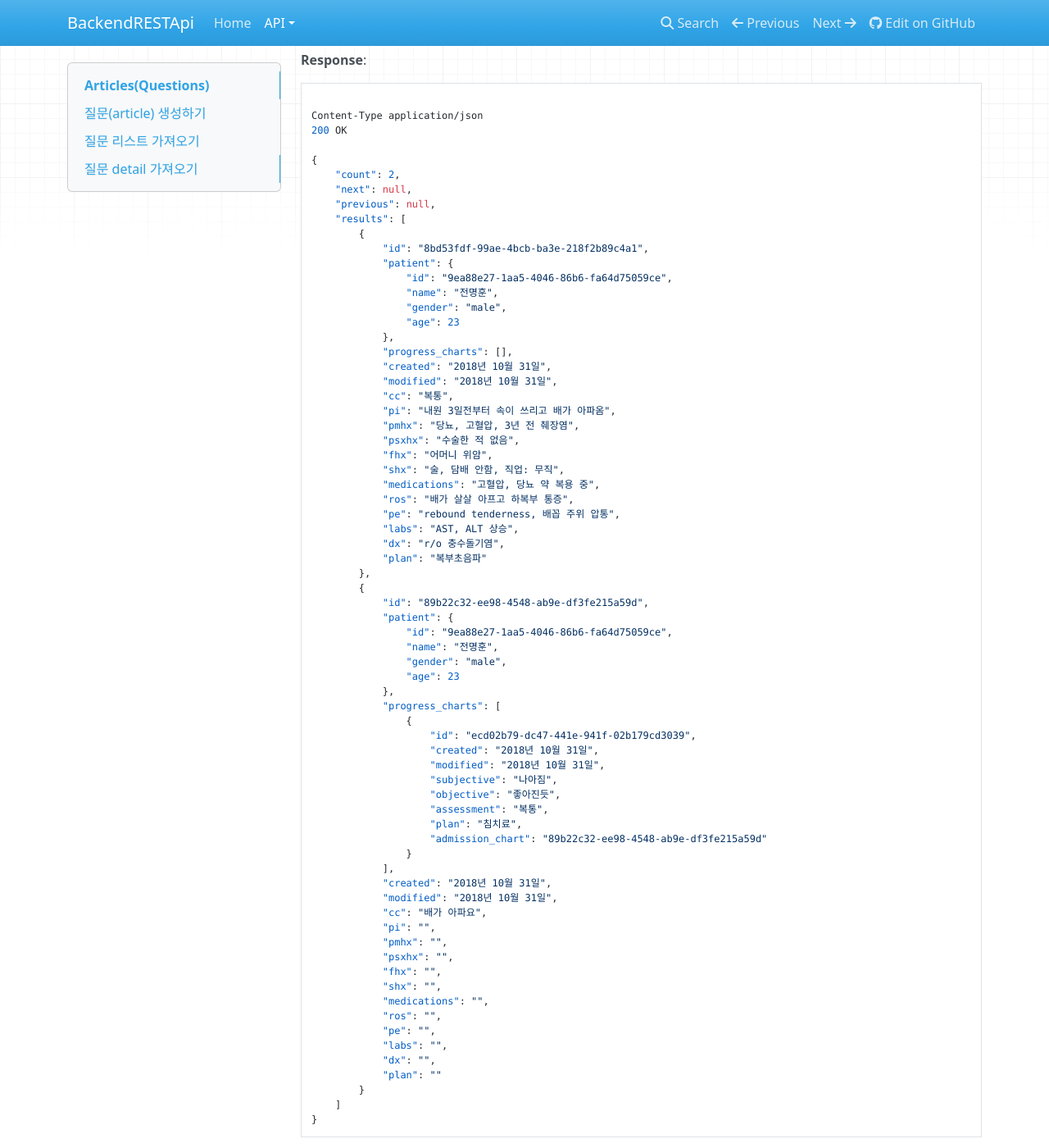
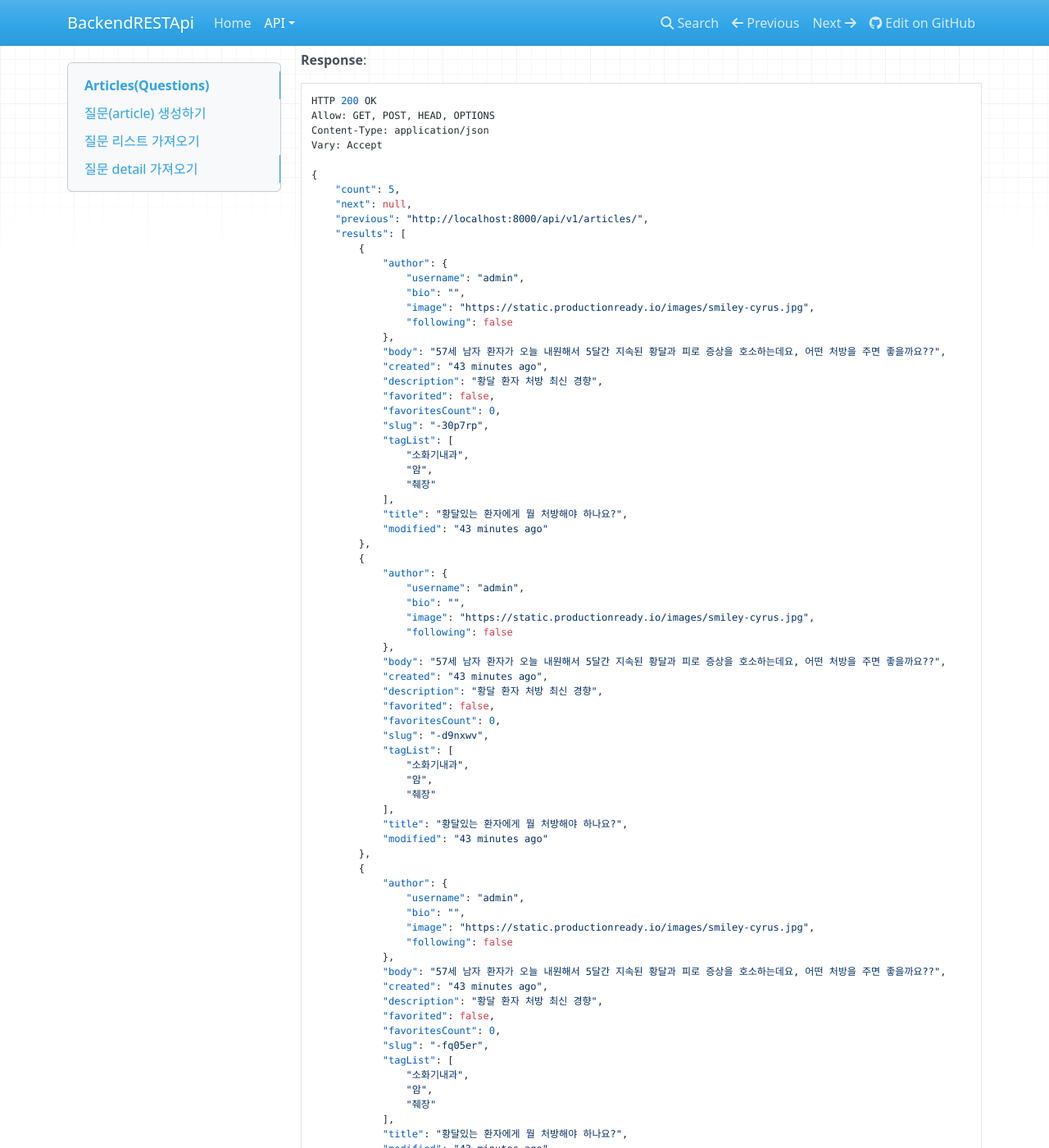
Before and after one commit to mhoonjeon/BackendRESTApi, an MkDocs documentation site: the page built from docs/api/articles.md, in a window 1280 px wide and 1400 px high, scrolled down 1583 px. Shown: the whole window at 82% size. Built offline with MkDocs 1.6.1, drawn with Linux system fonts in a browser that asks for light colours; nearby versions of some CDN libraries; old or Windows-style settings are respelled for this version of MkDocs; some of the changed text lies outside the part shown.

````diff
--- a/docs/api/articles.md
+++ b/docs/api/articles.md
@@ -77,73 +77,120 @@
 **Response**:
 
 ```json
-
-Content-Type application/json
-200 OK
+HTTP 200 OK
+Allow: GET, POST, HEAD, OPTIONS
+Content-Type: application/json
+Vary: Accept
 
 {
-    "count": 2,
+    "count": 5,
     "next": null,
-    "previous": null,
+    "previous": "http://localhost:8000/api/v1/articles/",
     "results": [
         {
-            "id": "8bd53fdf-99ae-4bcb-ba3e-218f2b89c4a1",
-            "patient": {
-                "id": "9ea88e27-1aa5-4046-86b6-fa64d75059ce",
-                "name": "전명훈",
-                "gender": "male",
-                "age": 23
+            "author": {
+                "username": "admin",
+                "bio": "",
+                "image": "https://static.productionready.io/images/smiley-cyrus.jpg",
+                "following": false
             },
-            "progress_charts": [],
-            "created": "2018년 10월 31일",
-            "modified": "2018년 10월 31일",
-            "cc": "복통",
-            "pi": "내원 3일전부터 속이 쓰리고 배가 아파옴",
-            "pmhx": "당뇨, 고혈압, 3년 전 췌장염",
-            "psxhx": "수술한 적 없음",
-            "fhx": "어머니 위암",
-            "shx": "술, 담배 안함, 직업: 무직",
-            "medications": "고혈압, 당뇨 약 복용 중",
-            "ros": "배가 살살 아프고 하복부 통증",
-            "pe": "rebound tenderness, 배꼽 주위 압통",
-            "labs": "AST, ALT 상승",
-            "dx": "r/o 충수돌기염",
-            "plan": "복부초음파"
+            "body": "57세 남자 환자가 오늘 내원해서 5달간 지속된 황달과 피로 증상을 호소하는데요, 어떤 처방을 주면 좋을까요??",
+            "created": "43 minutes ago",
+            "description": "황달 환자 처방 최신 경향",
+            "favorited": false,
+            "favoritesCount": 0,
+            "slug": "-30p7rp",
+            "tagList": [
+                "소화기내과",
+                "암",
+                "췌장"
+            ],
+            "title": "황달있는 환자에게 뭘 처방해야 하나요?",
+            "modified": "43 minutes ago"
         },
         {
-            "id": "89b22c32-ee98-4548-ab9e-df3fe215a59d",
-            "patient": {
-                "id": "9ea88e27-1aa5-4046-86b6-fa64d75059ce",
-                "name": "전명훈",
-                "gender": "male",
-                "age": 23
+            "author": {
+                "username": "admin",
+                "bio": "",
+                "image": "https://static.productionready.io/images/smiley-cyrus.jpg",
+                "following": false
             },
-            "progress_charts": [
-                {
-                    "id": "ecd02b79-dc47-441e-941f-02b179cd3039",
-                    "created": "2018년 10월 31일",
-                    "modified": "2018년 10월 31일",
-                    "subjective": "나아짐",
-                    "objective": "좋아진듯",
-                    "assessment": "복통",
-                    "plan": "침치료",
-                    "admission_chart": "89b22c32-ee98-4548-ab9e-df3fe215a59d"
-                }
+            "body": "57세 남자 환자가 오늘 내원해서 5달간 지속된 황달과 피로 증상을 호소하는데요, 어떤 처방을 주면 좋을까요??",
+            "created": "43 minutes ago",
+            "description": "황달 환자 처방 최신 경향",
+            "favorited": false,
+            "favoritesCount": 0,
+            "slug": "-d9nxwv",
+            "tagList": [
+                "소화기내과",
+                "암",
+                "췌장"
             ],
-            "created": "2018년 10월 31일",
-            "modified": "2018년 10월 31일",
-            "cc": "배가 아파요",
-            "pi": "",
-            "pmhx": "",
-            "psxhx": "",
-            "fhx": "",
-            "shx": "",
-            "medications": "",
-            "ros": "",
-            "pe": "",
-            "labs": "",
-            "dx": "",
-            "plan": ""
+            "title": "황달있는 환자에게 뭘 처방해야 하나요?",
+            "modified": "43 minutes ago"
+        },
+        {
+            "author": {
+                "username": "admin",
+                "bio": "",
+                "image": "https://static.productionready.io/images/smiley-cyrus.jpg",
+                "following": false
+            },
+            "body": "57세 남자 환자가 오늘 내원해서 5달간 지속된 황달과 피로 증상을 호소하는데요, 어떤 처방을 주면 좋을까요??",
+            "created": "43 minutes ago",
+            "description": "황달 환자 처방 최신 경향",
+            "favorited": false,
+            "favoritesCount": 0,
+            "slug": "-fq05er",
+            "tagList": [
+                "소화기내과",
+                "암",
+                "췌장"
+            ],
+            "title": "황달있는 환자에게 뭘 처방해야 하나요?",
+            "modified": "43 minutes ago"
+        },
+        {
+            "author": {
+                "username": "admin",
+                "bio": "",
+                "image": "https://static.productionready.io/images/smiley-cyrus.jpg",
+                "following": false
+            },
+            "body": "57세 남자 환자가 오늘 내원해서 5달간 지속된 황달과 피로 증상을 호소하는데요, 어떤 처방을 주면 좋을까요??",
+            "created": "48 minutes ago",
+            "description": "황달 환자 처방 최신 경향",
+            "favorited": false,
+            "favoritesCount": 0,
+            "slug": "-jbn4qd",
+            "tagList": [
+                "소화기내과",
+                "암",
+                "췌장"
+            ],
+            "title": "황달있는 환자에게 뭘 처방해야 하나요?",
+            "modified": "48 minutes ago"
+        },
+        {
+            "author": {
+                "username": "admin",
+                "bio": "",
+                "image": "https://static.productionready.io/images/smiley-cyrus.jpg",
+                "following": false
+            },
+            "body": "A 57-year-old male patient came to my clinic today, complaing about jaundice and malaise that existed for the last 5 months. What kind of medication should I give him?",
+            "created": "53 minutes ago",
+            "description": "Dealing with patient with possible pancreatic head cancer",
+            "favorited": false,
+            "favoritesCount": 0,
+            "slug": "what-medication-should-i-prescribe-to-patient-with-jaundice-0adb2r",
+            "tagList": [
+                "Gastrointestinal",
+                "Cancer",
+                "Pancrease"
+            ],
+            "title": "What medication should I prescribe to patient with jaundice?",
+            "modified": "53 minutes ago"
         }
     ]
 }
````
